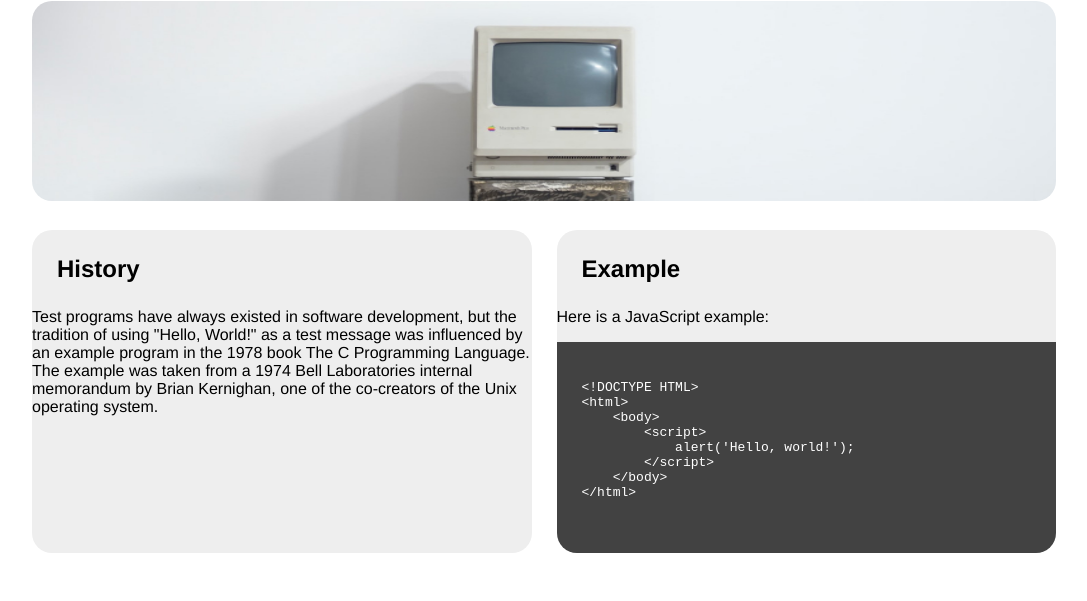
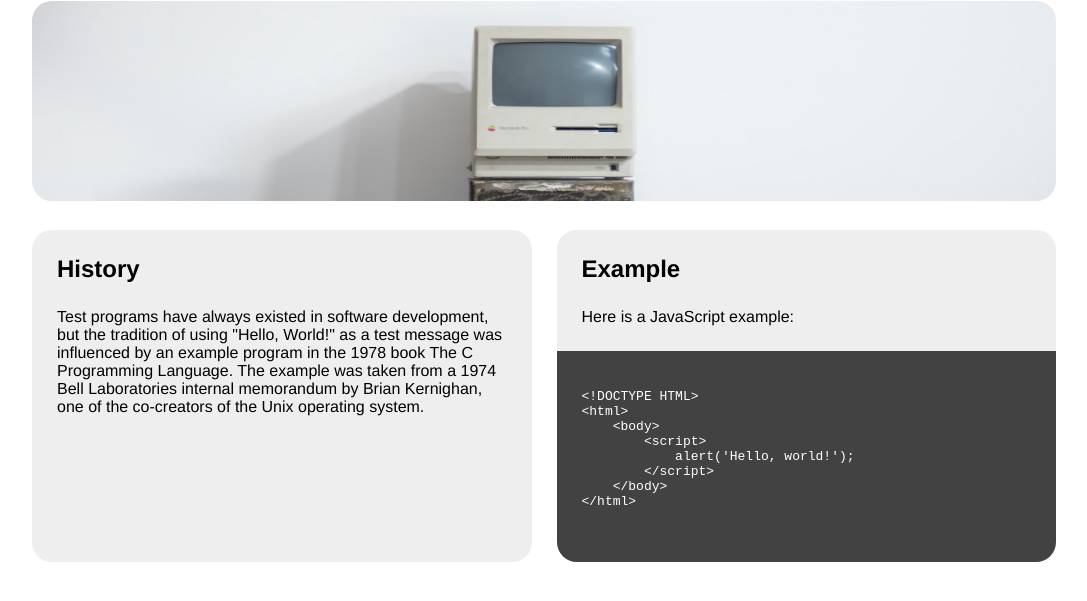
Before and after one commit to tagaychr/helloworldpt1, a plain HTML site: page index.html in a window 1280 px wide. Shown: the part 79-680 px from the top of the page, without its empty margins (96-1183 px from the left). Drawn offline with Linux system fonts and the light colour scheme.

Commit message:
fixed p padding

```diff
--- a/screen.css
+++ b/screen.css
@@ -45,7 +45,7 @@ h2{
     margin: 0 0 10px 0;
 }
 
-.content section h2 {
+.content section h2,  .content section p{
     margin:25px;
 }
 
```
